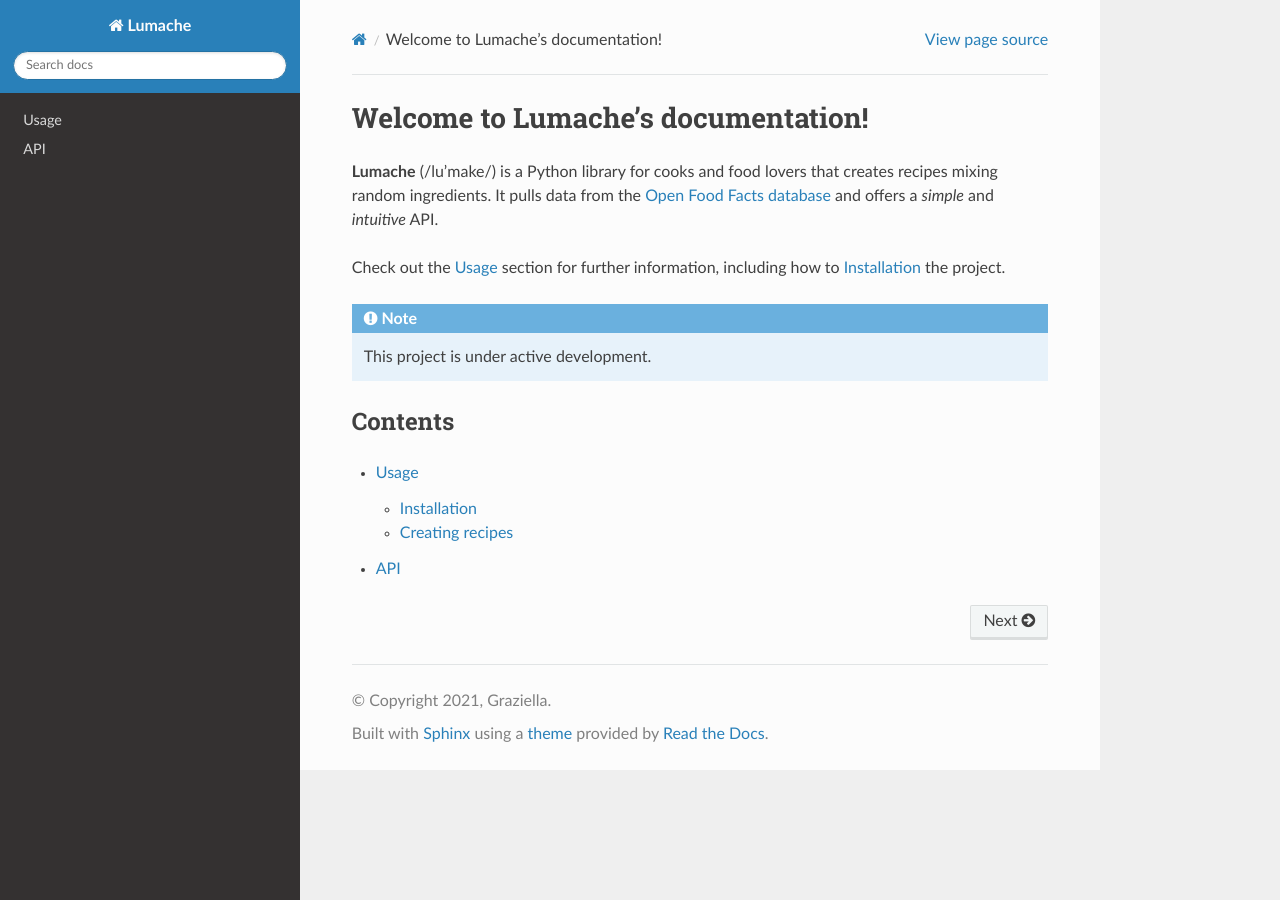
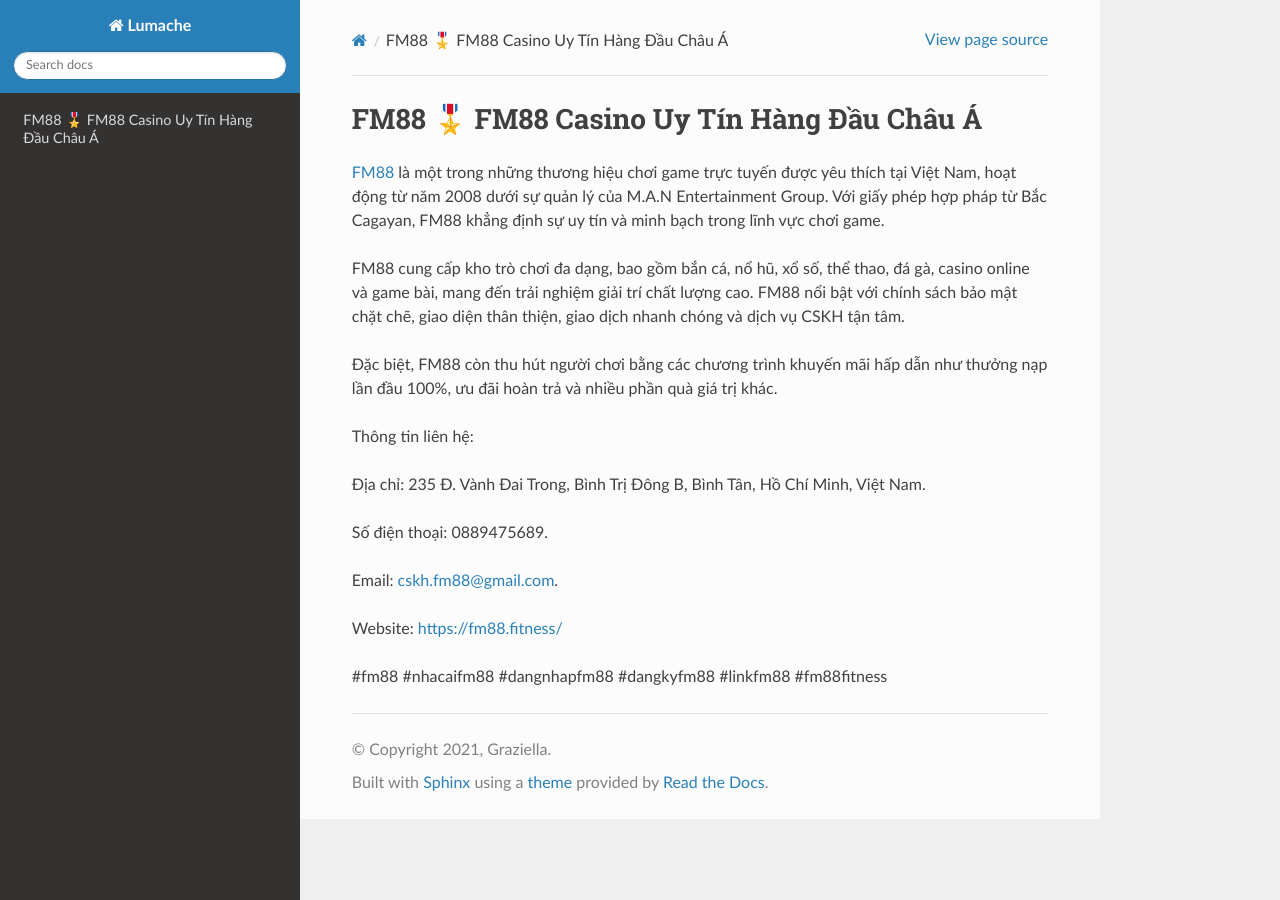
Before and after one commit to amaradasgupta3/fm88fitness, a Sphinx documentation site: the page built from docs/source/index.rst, in a window 1280 px wide. Built offline with Sphinx 7.4.7 and the Read the Docs theme 3.1.0, drawn with Linux system fonts in a browser that asks for light colours.

Commit message:
Update index.rst

```diff
--- a/docs/source/index.rst
+++ b/docs/source/index.rst
@@ -1,22 +1,20 @@
-Welcome to Lumache's documentation!
+FM88 🎖️ FM88 Casino Uy Tín Hàng Đầu Châu Á
 ===================================
 
-**Lumache** (/lu'make/) is a Python library for cooks and food lovers
-that creates recipes mixing random ingredients.
-It pulls data from the `Open Food Facts database <https://world.openfoodfacts.org/>`_
-and offers a *simple* and *intuitive* API.
+`FM88 <https://fm88.fitness/>`_ là một trong những thương hiệu chơi game trực tuyến được yêu thích tại Việt Nam, hoạt động từ năm 2008 dưới sự quản lý của M.A.N Entertainment Group. Với giấy phép hợp pháp từ Bắc Cagayan, FM88 khẳng định sự uy tín và minh bạch trong lĩnh vực chơi game.
 
-Check out the :doc:`usage` section for further information, including
-how to :ref:`installation` the project.
+FM88 cung cấp kho trò chơi đa dạng, bao gồm bắn cá, nổ hũ, xổ số, thể thao, đá gà, casino online và game bài, mang đến trải nghiệm giải trí chất lượng cao. FM88 nổi bật với chính sách bảo mật chặt chẽ, giao diện thân thiện, giao dịch nhanh chóng và dịch vụ CSKH tận tâm.
 
-.. note::
+Đặc biệt, FM88 còn thu hút người chơi bằng các chương trình khuyến mãi hấp dẫn như thưởng nạp lần đầu 100%, ưu đãi hoàn trả và nhiều phần quà giá trị khác.
 
-   This project is under active development.
+Thông tin liên hệ:
 
-Contents
---------
+Địa chỉ: 235 Đ. Vành Đai Trong, Bình Trị Đông B, Bình Tân, Hồ Chí Minh, Việt Nam.
 
-.. toctree::
+Số điện thoại: 0889475689.
 
-   usage
-   api
+Email: cskh.fm88@gmail.com.
+
+Website: https://fm88.fitness/
+
+#fm88 #nhacaifm88 #dangnhapfm88 #dangkyfm88 #linkfm88 #fm88fitness
```
